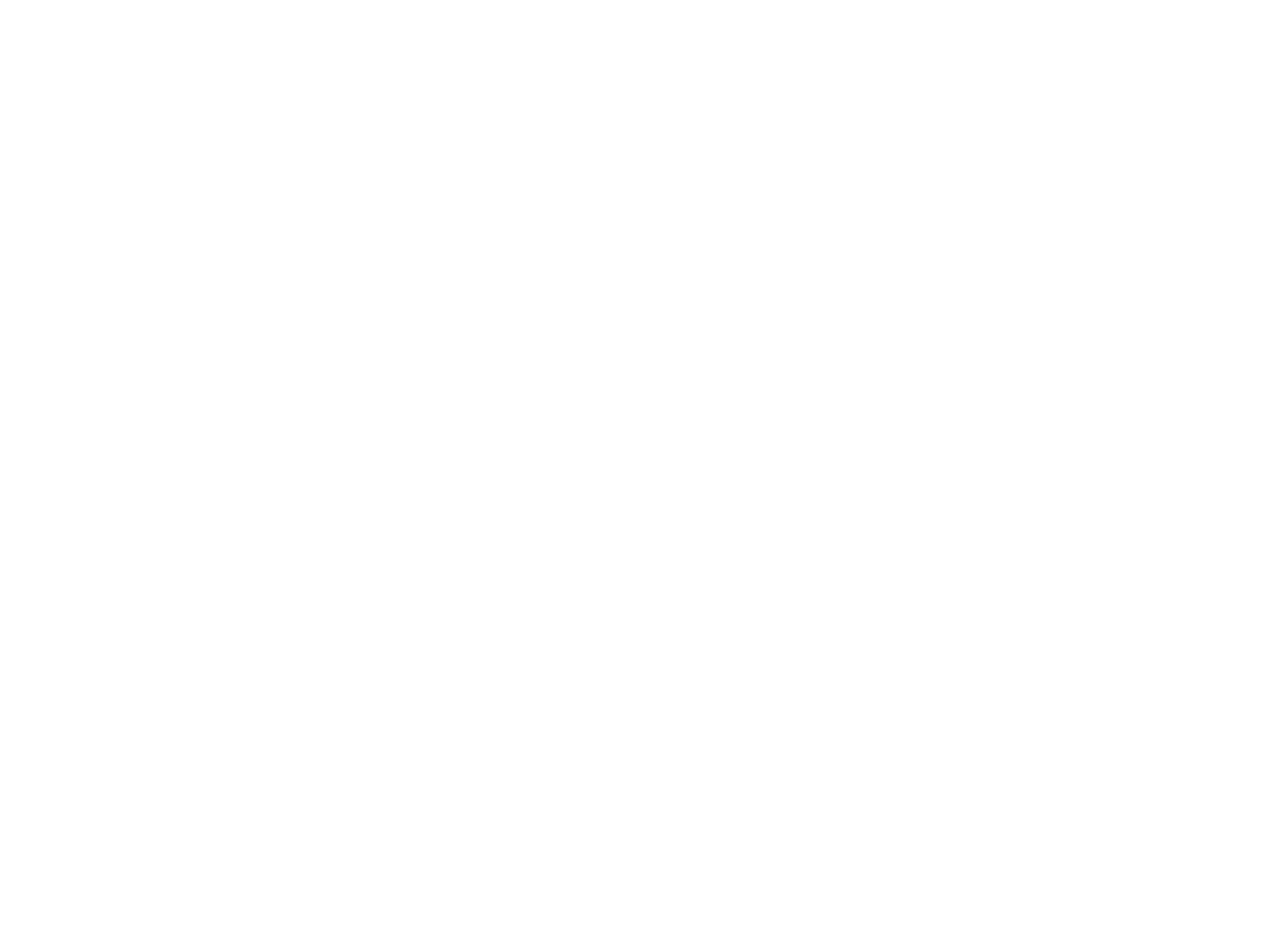
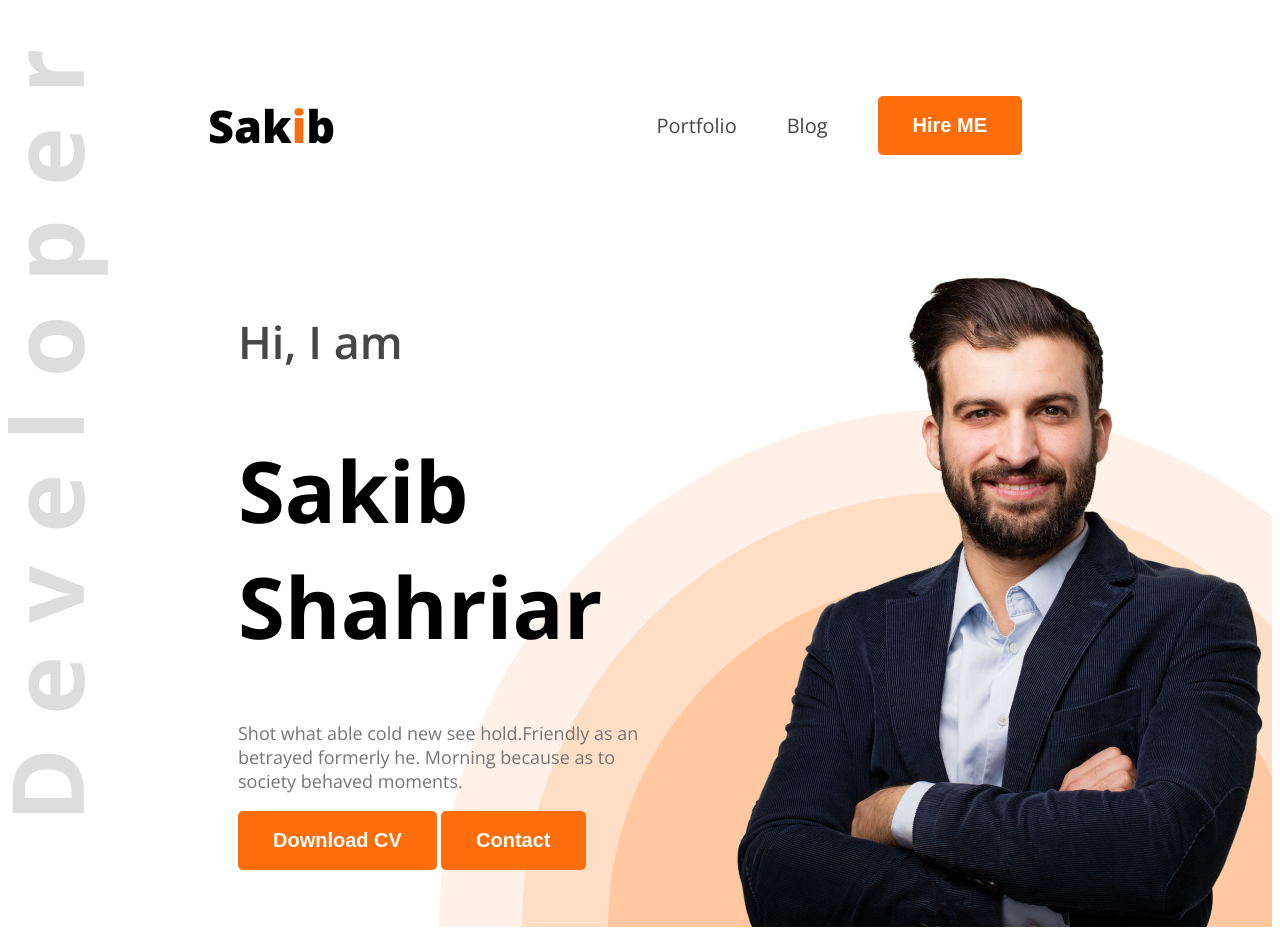
Before and after one commit to sakibdev567/my-portfolio, a plain HTML site: page index.html in a window 1280 px wide. Before the commit the page ends 800 px from the top, so only its background shows below. Drawn offline with nearby package versions, Linux system fonts and the light colour scheme.

Commit message:
basic banner style

```diff
--- a/index.html
+++ b/index.html
@@ -4,9 +4,40 @@
     <meta charset="UTF-8" />
     <meta name="viewport" content="width=device-width, initial-scale=1.0" />
     <title>My Portfolio</title>
+    <link rel="stylesheet" href="style.css" />
+    <link rel="preconnect" href="https://fonts.googleapis.com" />
+    <link rel="preconnect" href="https://fonts.gstatic.com" crossorigin />
+    <link
+      href="https://fonts.googleapis.com/css2?family=Open+Sans:ital,wght@0,300..800;1,300..800&display=swap"
+      rel="stylesheet"
+    />
   </head>
-  <body>
-    <header></header>
+  <body class="open-sans-normal">
+    <header class="header">
+      <nav>
+        <h3 class="nav-title">Sak<span class="text-primary">i</span>b</h3>
+        <ul>
+          <li><a href="#" class="dark-2">Portfolio</a></li>
+          <li><a href="#" class="dark-2">Blog</a></li>
+          <li>
+            <a href="#"><button class="btn-primary">Hire ME</button></a>
+          </li>
+        </ul>
+      </nav>
+      <div class="banner">
+        <div class="banner-content">
+          <h4 class="banner-greetings dark-2">Hi, I am</h4>
+          <h1 class="banner-title">Sakib Shahriar</h1>
+          <p class="banner-desc dark-3">
+            Shot what able cold new see hold.Friendly as an betrayed formerly
+            he. Morning because as to society behaved moments.
+          </p>
+          <button class="btn-primary">Download CV</button>
+          <button class="btn-primary">Contact</button>
+        </div>
+        <img class="banner-pfp" src="/images/hardy.png" alt="" />
+      </div>
+    </header>
     <main></main>
     <footer></footer>
   </body>
--- /dev/null
+++ b/style.css
@@ -0,0 +1,95 @@
+.open-sans-normal {
+  font-family: "Open Sans", sans-serif;
+  font-optical-sizing: auto;
+  font-style: normal;
+  font-variation-settings: "wdth" 100;
+}
+
+/* shared style */
+.text-primary {
+  color: #fd6e0a;
+}
+
+.dark-2 {
+  color: #474747;
+}
+
+.dark-3 {
+  color: #757575;
+}
+
+.btn-primary {
+  background-color: #fd6e0a;
+  font-weight: 700;
+  color: white;
+  font-size: 20px;
+  border: none;
+  padding: 18px 35px;
+  border-radius: 5px;
+}
+
+.header {
+  background-image: url(/images/developer.png), url(/images/header_bg.png);
+  background-repeat: no-repeat;
+  background-position: top left, bottom right;
+}
+
+/* nav styles */
+nav {
+  display: flex;
+  align-items: center;
+  justify-content: space-between;
+  margin: 50px 200px;
+}
+
+.nav-title {
+  font-weight: 800;
+  font-size: 45px;
+}
+
+nav ul {
+  display: flex;
+  align-items: center;
+}
+
+nav ul li {
+  list-style: none;
+  margin-right: 50px;
+}
+
+nav ul li a {
+  text-decoration: none;
+  font-size: 20px;
+}
+
+/* banner styles */
+.banner-greetings {
+  font-size: 45px;
+  font-weight: 600;
+}
+
+.banner-title {
+  font-weight: bold;
+  font-size: 85px;
+}
+
+.banner-desc {
+  font-size: 18px;
+  font-weight: 400;
+}
+
+.benner-pfp {
+  width: 584px;
+  height: 676px;
+}
+
+.banner-content {
+  width: 585px;
+  height: 262px;
+  margin: 0 35px 0 230px;
+}
+
+.banner {
+  display: flex;
+  justify-content: space-between;
+}
```
